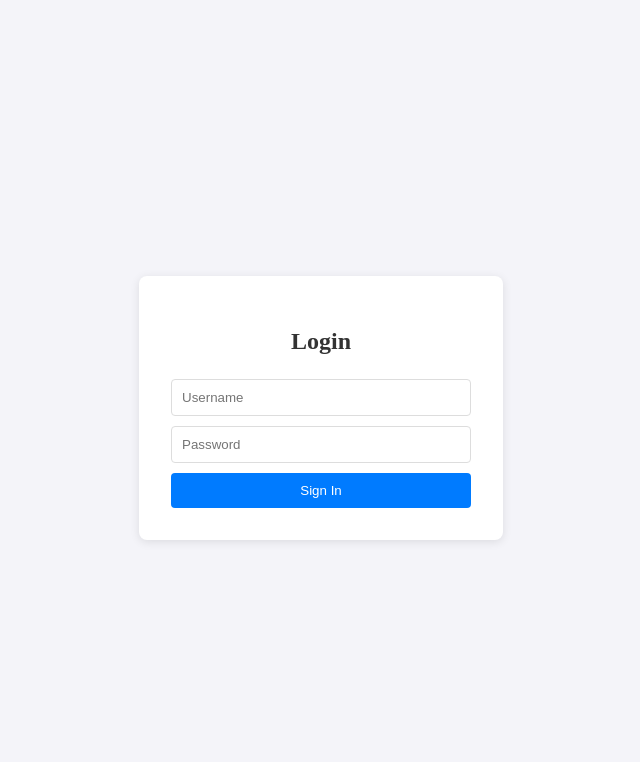
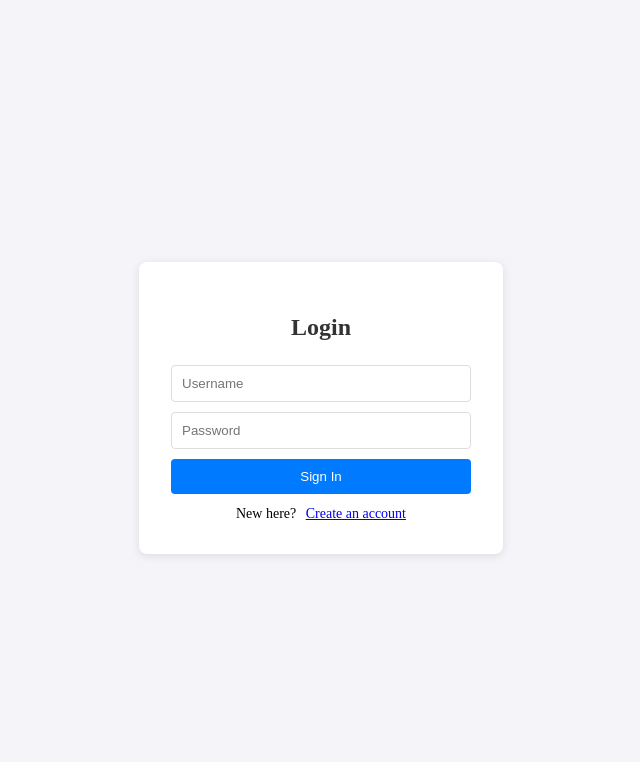
Before and after one commit to js10839/ai_news_dashboard, a FastAPI app: page /auth/login in a window 1280 px wide. Shown: the top 762 px of the page, without its empty margins (319-959 px from the left). Run offline with FastAPI, Linux system fonts and the light colour scheme.

Commit message:
always sigup feature added

```diff
--- a/static/loginstyle.css
+++ b/static/loginstyle.css
@@ -42,3 +42,20 @@ button {
 button:hover {
     background-color: #0056b3;
 }
+
+.auth-nav {
+margin-top: 12px;
+font-size: 14px;
+text-align: center;
+}
+
+.auth-nav a {
+margin-left: 6px;
+text-decoration: underline;
+}
+
+.auth-msg {
+color: #d33;
+margin: 0 0 12px 0;
+text-align: center;
+}
--- a/templates/login.html
+++ b/templates/login.html
@@ -9,11 +9,21 @@
 <body>
     <div class="login-box">
         <h2>Login</h2>
+
+        {% if msg %}
+          <p class="auth-msg">{{ msg }}</p>
+        {% endif %}
+
         <form action="/auth/login" method="post">
             <input type="text" name="username" placeholder="Username" required>
             <input type="password" name="password" placeholder="Password" required>
             <button type="submit">Sign In</button>
         </form>
+
+        <div class="auth-nav">
+            <span>New here?</span>
+            <a href="/auth/signup">Create an account</a>
+        </div>
     </div>
 </body>
 </html>
```
